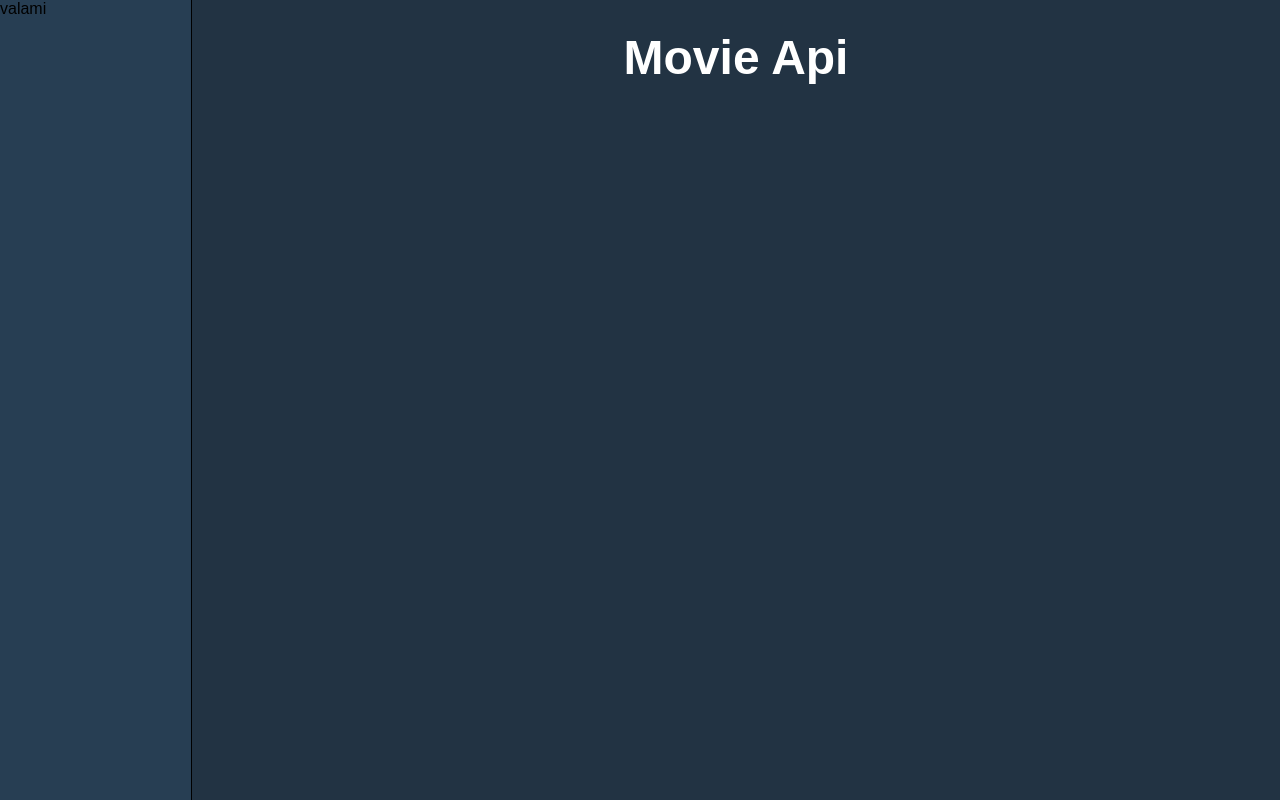
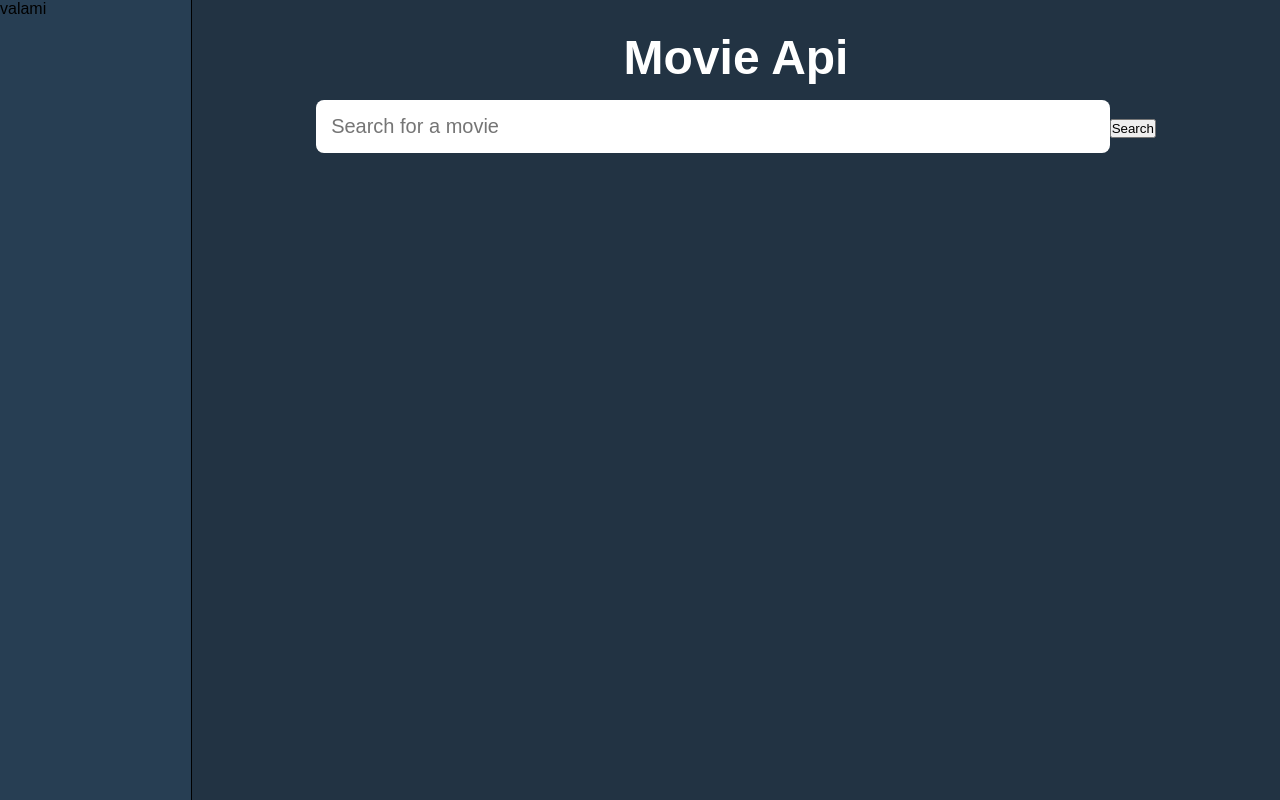
Before and after one commit to anettkeszler/movie-api, a React (Create React App) app: page / in a window 1280 px wide. Built offline with nearby package versions, Linux system fonts and the light colour scheme.

Commit message:
search-bar styled

```diff
--- a/src/Components/Mainpage/Mainpage.js
+++ b/src/Components/Mainpage/Mainpage.js
@@ -1,10 +1,12 @@
 import React from "react";
 import "./style.css";
+import Searchbar from "./Searchbar";
 
 function Mainpage() {
   return (
     <div className="mainpage">
       <h1 className="title">Movie Api</h1>
+      <Searchbar />
     </div>
   );
 }
--- /dev/null
+++ b/src/Components/Mainpage/Searchbar.js
@@ -0,0 +1,17 @@
+import React from "react";
+import "./style.css";
+
+const Searchbar = () => {
+  return (
+    <section className="search-bar">
+      <input
+        className="search-box"
+        type="text"
+        placeholder="Search for a movie"
+      />
+      <button className="search-button">Search</button>
+    </section>
+  );
+};
+
+export default Searchbar;
--- a/src/Components/Mainpage/style.css
+++ b/src/Components/Mainpage/style.css
@@ -9,3 +9,25 @@
   font-size: 48px;
   padding-top: 30px;
 }
+
+.search-bar {
+  padding: 15px;
+  text-align: center;
+}
+
+.search-box {
+  width: 75%;
+  padding: 15px;
+  border: none;
+  outline: none;
+  background: none;
+  background-color: white;
+  border-radius: 8px;
+  color: #53565a;
+  font-size: 20px;
+  transition: 0.4s ease-out;
+}
+
+.search-box:focus {
+  box-shadow: 0px 0px 8px 3px #4484c4;
+}
```
